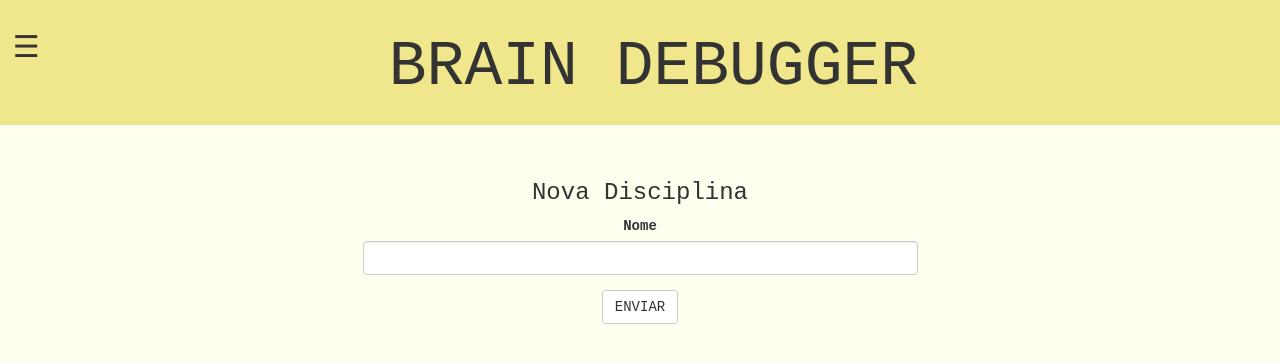
After one commit to fernandabatista/brain-storm, a PHP site: page /create_disciplina.php in a window 1280 px wide. The commit adds this page. Shown: the top 363 px of the page. Run offline with PHP 8.4, Linux system fonts and the light colour scheme; a user stored in the database is signed in; data comes from the database, SQL or seed files in the repository; some libraries are stand-ins or nearby versions.

Commit message:
me da um tiro plis

```diff
--- /dev/null
+++ b/create_disciplina.php
@@ -0,0 +1,28 @@
+<?php
+  require_once "selections.php";
+  require "insertions.php";
+  require "html_funcs.php";
+  require "authenticate.php";
+  html_header("style.css");
+   if($_SERVER['REQUEST_METHOD']=='POST'){
+    cria_disciplina($_SESSION['cid'],$_POST['name']);
+  }
+?>
+<div class='container' id='pageContent'>
+
+ <div><h3 class='slog'>Nova Disciplina</h3></div>
+	<div class='row center'>
+
+		<form class='col-sm-6 col-sm-offset-3' action='create_disciplina.php' method='post'>
+		<div class="form-group ">
+			<label for="Nome">Nome</label>
+			<input name='nome' class="form-control" rows="5">
+		</div>
+		<button type="submit" class="btn btn-default">ENVIAR</button>
+		</form>
+	</div>
+
+
+</div>
+
+<?php echo html_closing();?>
--- a/selections.php
+++ b/selections.php
@@ -64,6 +64,27 @@ function disciplinas($id){
   $html_result="";
   $_SESSION['cid']=$id;
   $_SESSION["cloc"] = "disciplina";
+  $link=$path."/create_disciplina.php";
+  $html_result.='<div><h4 class="slog">Nova Disciplina</h4></div>
+  <div class="row center">
+
+    <form class="col-sm-6 col-sm-offset-3" action="create_exercicios.php" method="post">
+    <div class="form-group ">
+      <label for="enunciado">Nome</label>
+      <input name="name" class="form-control" rows="5" id="disciplina">
+    </div>
+    <button type="submit" class="btn btn-default">ENVIAR</button>
+    </form>
+  </div><br><br>';
+  $html_result.='<div class="col-sm-3">
+      <div class="panel panel-default hoverable">
+        <a href='.$link.'>
+        <div class="panel-heading">
+          <h4>NOVA DISCIPLINA</h4>
+        </div>
+        </a>
+      </div>
+      </div>';
   if (mysqli_num_rows($result) > 0) {
     // output data of each row
     $cont=0;
```
